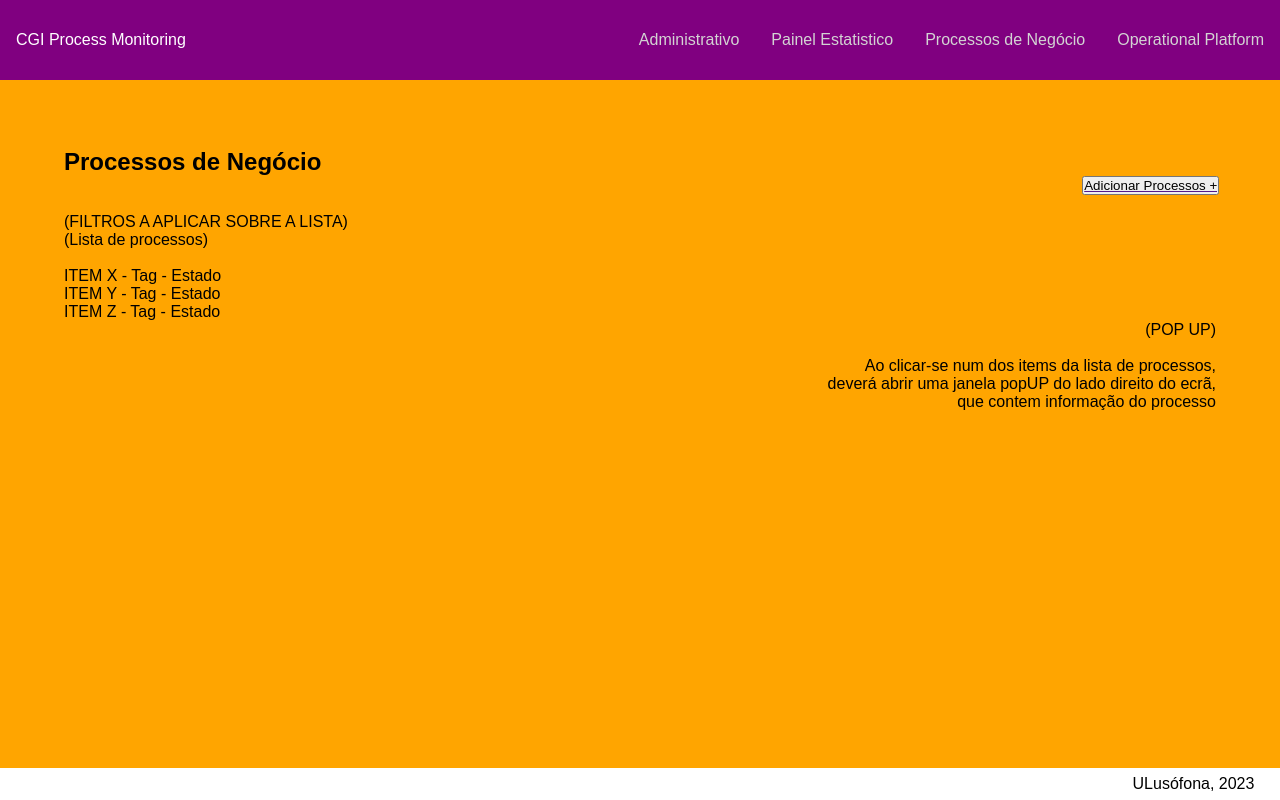
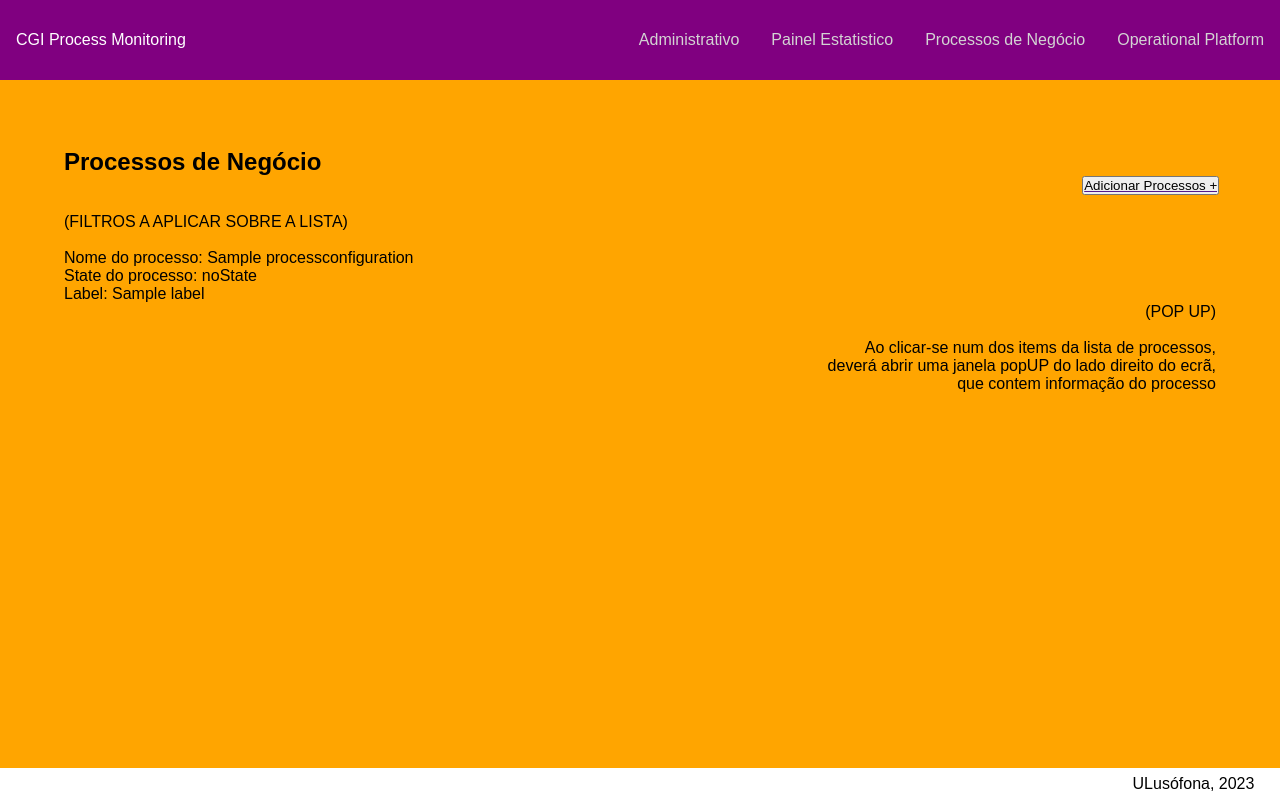
Before and after one commit to vanguart/CGI-Process-Monitoring-302-303, a Django app: page /process_listing in a window 1280 px wide. Run offline with Django 4.2, Linux system fonts and the light colour scheme; tables that the repository leaves empty hold one stand-in row (values such as "Sample post").

Commit message:
Added For Loop on `Process_listing` to designate process from database

```diff
--- a/apps/process_listing/templates/process_listing/process_listing.html
+++ b/apps/process_listing/templates/process_listing/process_listing.html
@@ -21,14 +21,42 @@
         </a>
         <br>
         <p> (FILTROS A APLICAR SOBRE A LISTA) </p>
+        <br>
     </div>
 
     <div class="processList">
-        <p>(Lista de processos)</p>
-        <br>
-        <p>ITEM X  -   Tag  -   Estado</p>
-        <p>ITEM Y  -   Tag  -   Estado</p>
-        <p>ITEM Z  -   Tag  -   Estado</p>
+
+        {% for processes in process %}
+
+            <div>
+
+                <p>Nome do processo: {{processes.idProcessConfiguration}}</p>
+                <p>State do processo: {{processes.state}}</p>
+                <p>Label:
+
+                    {% for labels in processes.label.all %}
+
+                        {% if processes.label.all|length == 1 %}
+
+                            {{labels}}
+
+                        {% else %}
+
+                            {% if not forloop.first %}
+                                {{labels}}
+                            {% else %}
+                                {{labels}},
+                            {% endif %}
+
+                        {% endif %}
+
+                    {% endfor %}
+
+                </p>
+
+            </div>
+        {% endfor %}
+
     </div>
 
     <div class="PopUPInfo">
```
